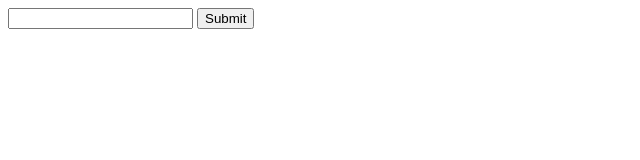
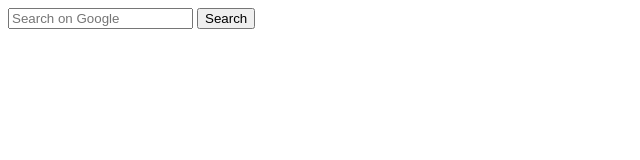
Before and after one commit to Divyansh-kumar-git/CSE-17, a plain HTML site: page index2.html in a window 1280 px wide. Shown: the full height of the page, 0-640 px from the left. Drawn offline with Linux system fonts and the light colour scheme.

Commit message:
Update index2.html

```diff
--- a/index2.html
+++ b/index2.html
@@ -3,15 +3,14 @@
 <head>
     <meta charset="UTF-8">
     <meta name="viewport" content="width=device-width, initial-scale=1.0">
-    <title>search</title>
+    <title>Search</title>
 </head>
 <body>
+
     <form action="https://www.google.com/search" method="get">
-        <input name="q" type="google search">
-        <input name="google search" type="submit">
-
+        <input type="search" name="q" placeholder="Search on Google">
+        <input type="submit" value="Search">
     </form>
 
 </body>
-
 </html>
```
